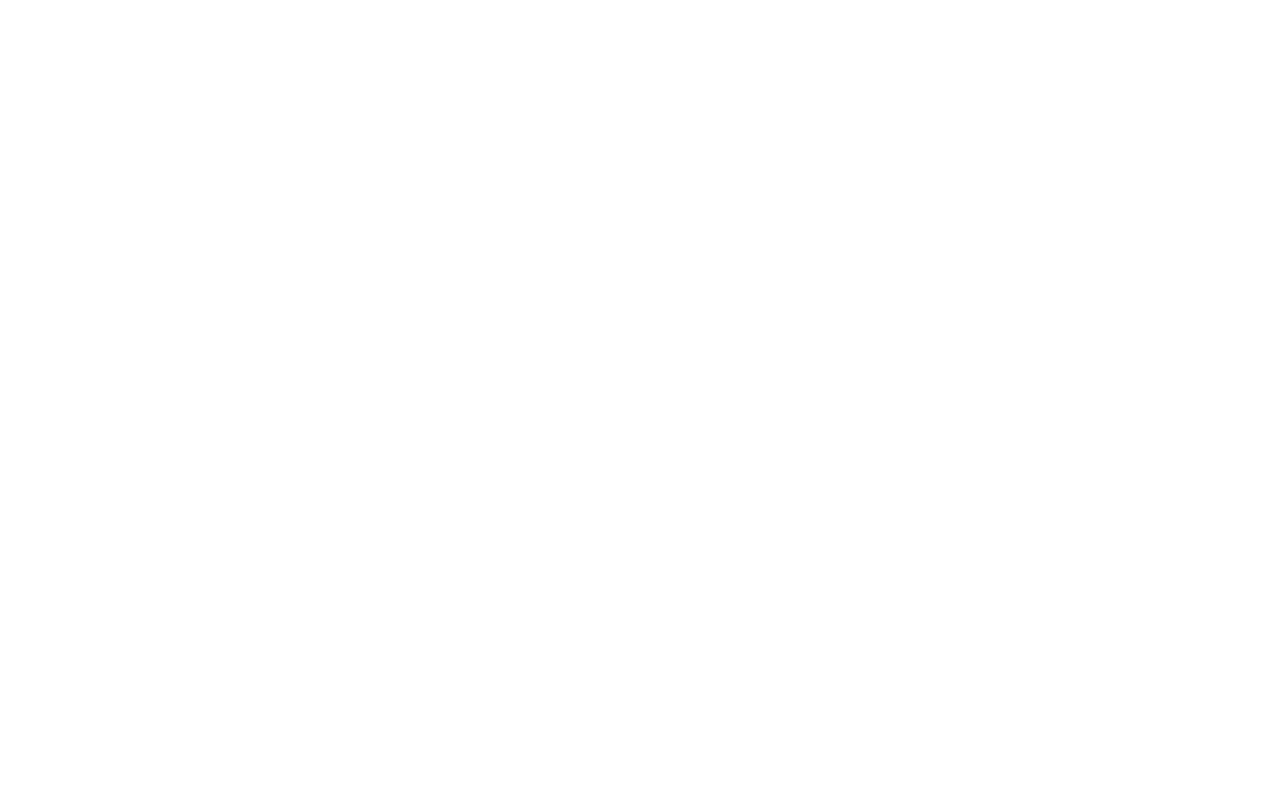
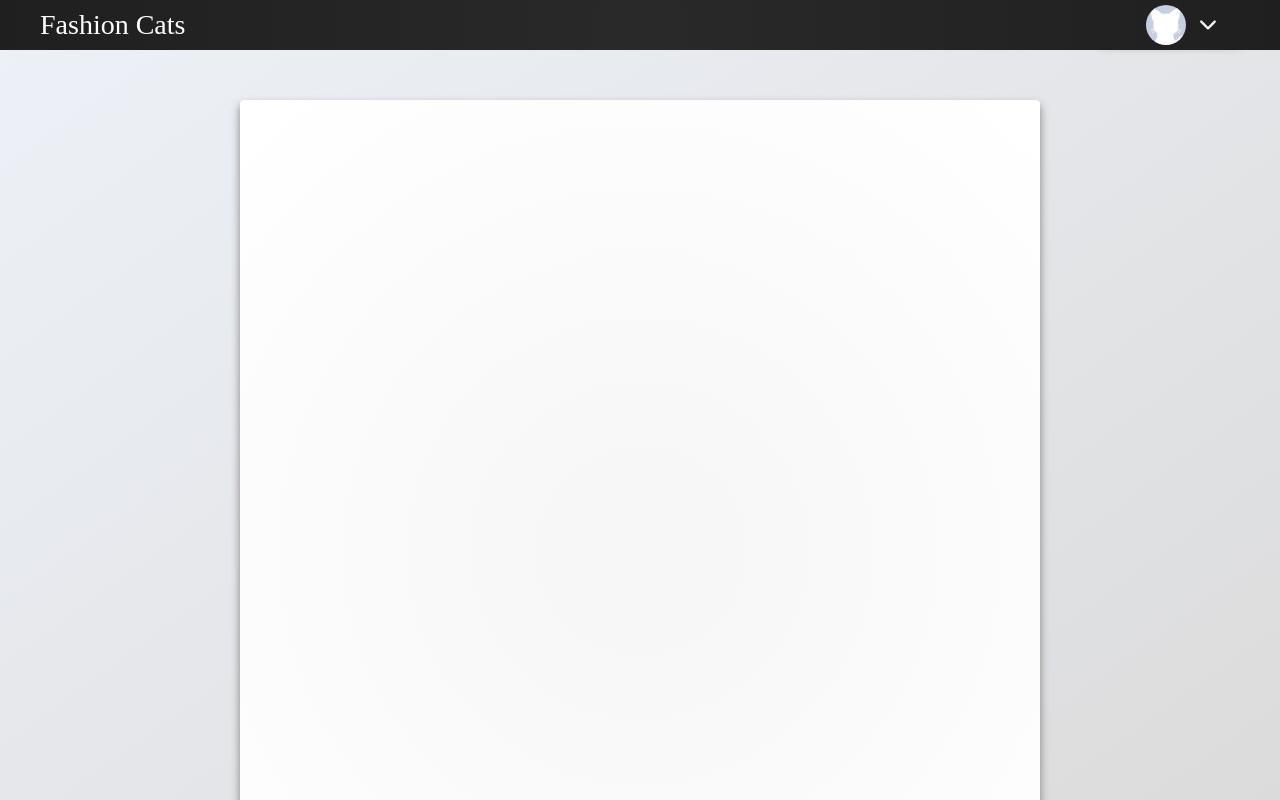
Before and after one commit to gpsign/projeto18-freela-front, a React (Vite) app: page /cat/1 in a window 1280 px wide. Before the commit this address had no page. Built offline with nearby package versions, Linux system fonts and the light colour scheme; a web font is replaced by a local one.

Commit message:
Header | Cat page
added: header logo now redirects home
init: Cat page

```diff
--- a/src/App.jsx
+++ b/src/App.jsx
@@ -1,10 +1,8 @@
 import { BrowserRouter, Routes, Route } from "react-router-dom";
-import Login from "./pages/Login";
 import Reset from "./styled/Reset";
 import GlobalStyle from "./styled/GlobalStyle";
-import SignUp from "./pages/SignUp";
-import Home from "./pages/Home";
 import { AuthProvider, DataProvider } from "./context/index.js";
+import { SignUp, Login, Home, Cat } from "./pages/index.js";
 
 function App() {
 	return (
@@ -14,9 +12,11 @@ function App() {
 					<Reset />
 					<GlobalStyle />
 					<Routes>
-						<Route path='/home' element={<Home />}></Route>
-						<Route path='/' element={<Login />}></Route>
-						<Route path='/signup' element={<SignUp />}></Route>
+						<Route path='/' element={<Login />} />
+						<Route path='/signup' element={<SignUp />} />
+						<Route path='/home' element={<Home />} />
+						<Route path='/home' element={<Home />} />
+						<Route path='/cat/:catId' element={<Cat />} />
 					</Routes>
 				</BrowserRouter>
 			</DataProvider>
--- a/src/components/Header.jsx
+++ b/src/components/Header.jsx
@@ -20,7 +20,7 @@ export function Header() {
 	return (
 		<HeaderPosition>
 			<HeaderContent>
-				<Logo>Fashion Cats</Logo>
+				<Logo onClick={() => navigate("/home")}>Fashion Cats</Logo>
 				<Profile
 					onClick={() => {
 						setIsOptionsExpanded(!isOptionsExpanded);
--- /dev/null
+++ b/src/pages/Cat.jsx
@@ -0,0 +1,53 @@
+import { useEffect } from "react";
+import { useNavigate, useParams } from "react-router-dom";
+import { Alert, Header } from "../components/index.js";
+import { CentralizerContainer } from "../styled/CommonStyles.js";
+import styled from "styled-components";
+
+export function Cat({ cat }) {
+	const { catId } = useParams();
+	const navigate = useNavigate();
+
+	useEffect(() => {
+		//!cat && getCatData(catId);
+	});
+
+	return (
+		<>
+			<Alert />
+			<Header />
+			<CentralizerContainer>
+				<DataContainer></DataContainer>
+			</CentralizerContainer>
+		</>
+	);
+}
+
+const DataContainer = styled.div`
+	width: 800px;
+	height: 900px;
+
+    margin-top: 50px;
+
+	display: flex;
+	flex-direction: column;
+	justify-content: space-between;
+	align-items: center;
+
+	border-radius: 4px;
+
+	padding: 15px 0px 15px 0px;
+
+	filter: drop-shadow(0px 5px 5px gray);
+
+	background: rgb(247, 247, 247);
+	background: radial-gradient(
+		circle,
+		rgba(247, 247, 247, 1) 15%,
+		rgba(255, 255, 255, 1) 100%
+	);
+
+	font-family: "ProximaNovaMedium";
+
+	overflow-y: scroll;
+`;
--- a/src/pages/Home.jsx
+++ b/src/pages/Home.jsx
@@ -17,7 +17,7 @@ import {
 	CatsToGrid,
 } from "../components/index.js";
 
-export default function Home() {
+export function Home() {
 	const navigate = useNavigate();
 	const DataInfo = useContext(DataContext);
 	const AuthInfo = useContext(AuthContext);
@@ -38,8 +38,8 @@ export default function Home() {
 		<>
 			<NewCatWindow />
 			<Alert />
+			<Header />
 			<CentralizerContainer>
-				<Header />
 				<HomeLeftBox />
 				<CatsGrid>
 					<CatsToGrid />
--- a/src/pages/Login.jsx
+++ b/src/pages/Login.jsx
@@ -11,7 +11,7 @@ import { AuthContext, DataContext } from "../context/index.js";
 import { Alert } from "../components/Alert.jsx";
 import { MailIco, LockIco } from "../styled/Icons.js";
 
-export default function Login() {
+export function Login() {
 	const [loginInputs, setLoginInputs] = useState({ email: "", password: "" });
 	const DataInfo = useContext(DataContext);
 	const AuthInfo = useContext(AuthContext);
--- a/src/pages/SignUp.jsx
+++ b/src/pages/SignUp.jsx
@@ -27,7 +27,7 @@ const DefaultSignUp = {
 	confirmPassword: "",
 };
 
-export default function SignUp() {
+export function SignUp() {
 	const [signupData, setSignupData] = useState(DefaultSignUp);
 	const AuthInfo = useContext(AuthContext);
 	const DataInfo = useContext(DataContext);
--- /dev/null
+++ b/src/pages/index.js
@@ -0,0 +1,4 @@
+export * from "./Login.jsx";
+export * from "./SignUp.jsx";
+export * from "./Home.jsx";
+export * from "./Cat.jsx";
--- a/src/styled/CommonStyles.js
+++ b/src/styled/CommonStyles.js
@@ -153,8 +153,10 @@ export const CentralizerContainer = styled.div`
 	justify-content: center;
 	align-items: ${({ $align }) => ($align === "true" ? "center" : "")};
 
-	overflow-y: hidden;
+	overflow-y: scroll;
 	overflow-x: hidden;
+
+	padding: 50px;
 
 	background: rgb(237, 241, 247);
 	background: linear-gradient(
--- a/src/styled/Header.js
+++ b/src/styled/Header.js
@@ -34,6 +34,7 @@ export const Logo = styled.h1`
 	font-size: 28px !important;
 
 	color: #ffffff;
+	cursor: pointer;
 `;
 
 export const Profile = styled.div`
```
